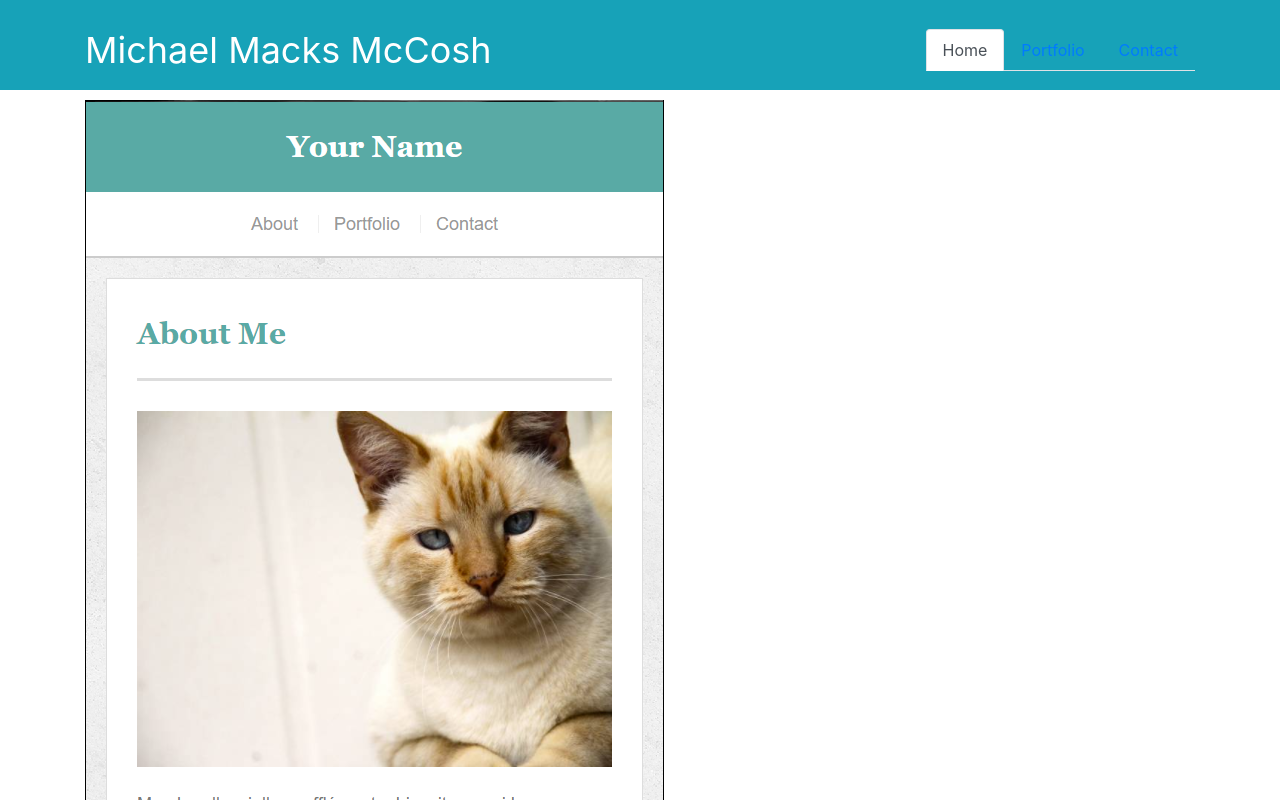
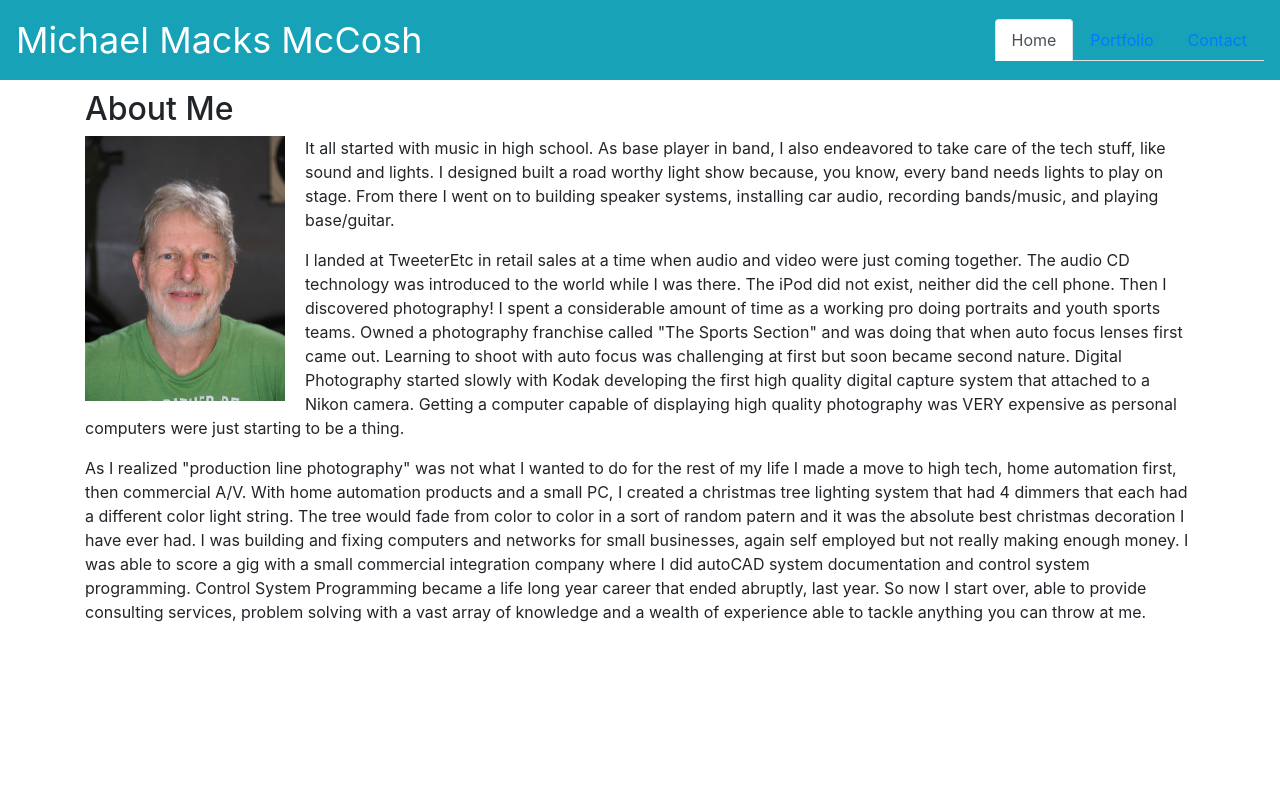
Before and after one commit to macksm3/HW2-Responsive-Portfolio, a plain HTML site: page index.html in a window 1280 px wide. Shown: the top 800 px of the page. Drawn offline with nearby package versions, Linux system fonts and the light colour scheme.

Commit message:
about me and read me

```diff
--- a/Assets/css/style.css
+++ b/Assets/css/style.css
@@ -22,16 +22,24 @@
     margin-top: 10px;
 }
 
+.bio-image {
+  width: 200px;
+  height: 265px;
+  margin-right: 20px;
+  float: left;
+}
 
 
-@media screen and (max-width: 768px) {
+
+
+/* @media screen and (max-width: 768px) {
   /* The body's bg color will be #333 */
-  body {
+/*  body {
     background-color: #333;
   }
 
   /* The wrapper's width will be 600px */
-  .wrapper {
+/*  .wrapper {
     width: 600px;
   }
-}
+} */
--- a/index.html
+++ b/index.html
@@ -19,25 +19,36 @@
         <!-- <H1 class="text-left">Responsive Portfolio</H1> -->
     </header>
 
+    <!-- nav bar start -->
     <nav class="navbar navbar-expand-lg navbar-dark bg-info">
         <!-- <div class="collapse navbar-collapse" id="navbarSupportedContent"> -->
-        <div class="container">
+        <a class="navbar-brand" href="#">Michael Macks McCosh</a>
 
-            <a class="navbar-brand" href="#">Michael Macks McCosh</a>
+        <ul class="nav nav-tabs ml-auto">
+            <li class="nav-item"><a class="nav-link active" href="index.html">Home</a></li>
+            <li class="nav-item"><a class="nav-link" href="portfolio.html">Portfolio</a></li>
+            <li class="nav-item"><a class="nav-link" href="contact.html">Contact</a></li>
+        </ul>
 
-            <ul class="nav nav-tabs ml-auto">
-                <li class="nav-item"><a class="nav-link active" href="index.html">Home</a></li>
-                <li class="nav-item"><a class="nav-link" href="portfolio.html">Portfolio</a></li>
-                <li class="nav-item"><a class="nav-link" href="contact.html">Contact</a></li>
-            </ul>
-        </div>
     </nav>
+    <!-- nav bar end -->
 
+    <!-- about me section -->
     <div class="container">
         <div class="row">
-            <div class="col-sm-12">
-                <img src="./Assets/Images/640-index.jpg" />
+            <!-- about me title -->
+            <div class="col-sm-6">
+                <h2>About Me</h2>
             </div>
+        </div>
+        <div class="row">
+            <!-- about me article -->
+            <article class="col-12">
+                <img class="bio-image" src="Assets/Images/selfie-extra-small.jpg" alt="M3 selfie" />
+                <p>It all started with music in high school. As base player in band, I also endeavored to take care of the tech stuff, like sound and lights. I designed built a road worthy light show because, you know, every band needs lights to play on stage. From there I went on to building speaker systems, installing car audio, recording bands/music, and playing base/guitar.</p>
+                <p>I landed at TweeterEtc in retail sales at a time when audio and video were just coming together. The audio CD technology was introduced to the world while I was there. The iPod did not exist, neither did the cell phone. Then I discovered photography! I spent a considerable amount of time as a working pro doing portraits and youth sports teams. Owned a photography franchise called "The Sports Section" and was doing that when auto focus lenses first came out. Learning to shoot with auto focus was challenging at first but soon became second nature. Digital Photography started slowly with Kodak developing the first high quality digital capture system that attached to a Nikon camera. Getting a computer capable of displaying high quality photography was VERY expensive as personal computers were just starting to be a thing.</p>
+                <p>As I realized "production line photography" was not what I wanted to do for the rest of my life I made a move to high tech, home automation first, then commercial A/V. With home automation products and a small PC, I created a christmas tree lighting system that had 4 dimmers that each had a different color light string. The tree would fade from color to color in a sort of random patern and it was the absolute best christmas decoration I have ever had. I was building and fixing computers and networks for small businesses, again self employed but not really making enough money. I was able to score a gig with a small commercial integration company where I did autoCAD system documentation and control system programming. Control System Programming became a life long year career that ended abruptly, last year. So now I start over, able to provide consulting services, problem solving with a vast array of knowledge and a wealth of experience able to tackle anything you can throw at me.</p>
+            </article>
         </div>
     </div>
 
```
Also changed, not shown: Assets/Images/selfie-extra-small.jpg (added), 2 other files.
